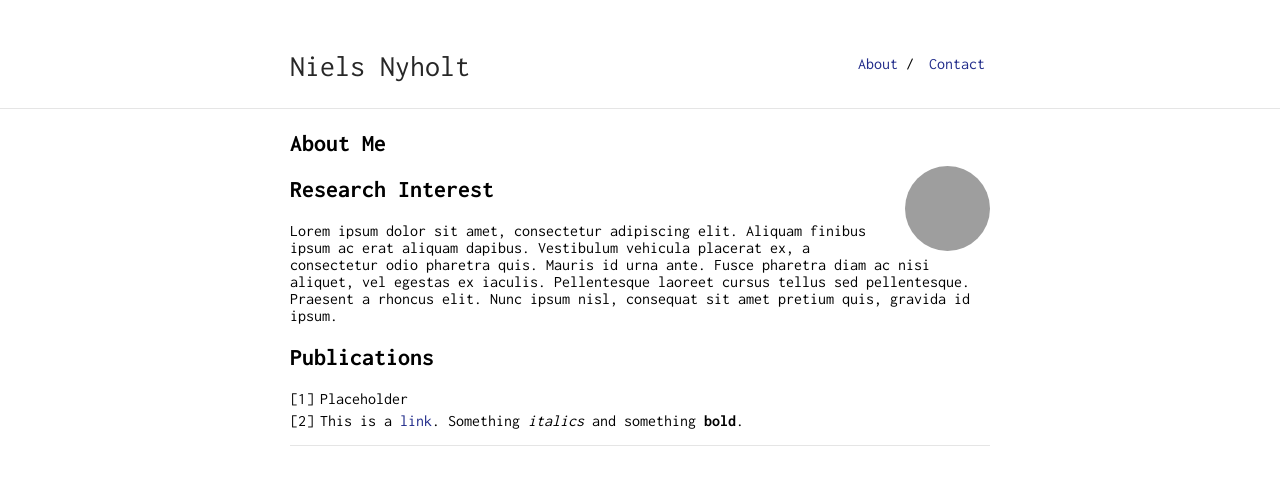
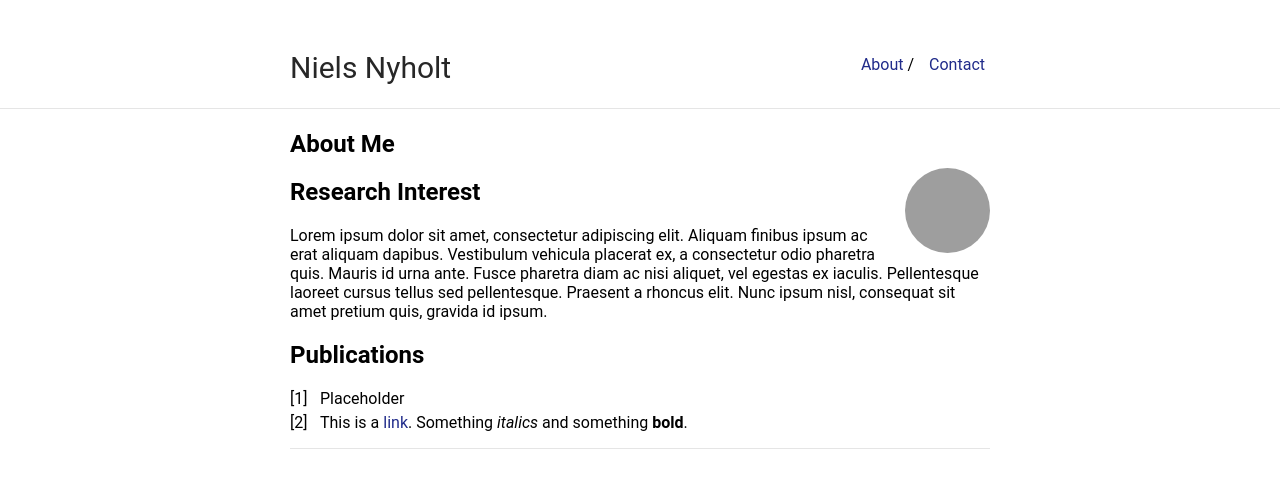
Before and after one commit to nnyholt/nnyholt.github.io, a Jekyll site: the page built from index.md, in a window 1280 px wide. Shown: the top 488 px of the page. Built offline with Jekyll 4.4.1, drawn with Linux system fonts in a browser that asks for light colours; our own code applies the rules of GitHub Pages for plain Markdown files; grey boxes are pictures that could not be loaded.

Commit message:
new text style

```diff
--- a/_sass/_style.scss
+++ b/_sass/_style.scss
@@ -11,7 +11,7 @@ html {
 }
 body {
     margin: 0;
-    font-family: "Inconsolata";
+    font-family: "Roboto";
     height: 100%;
 }
 a {
```
